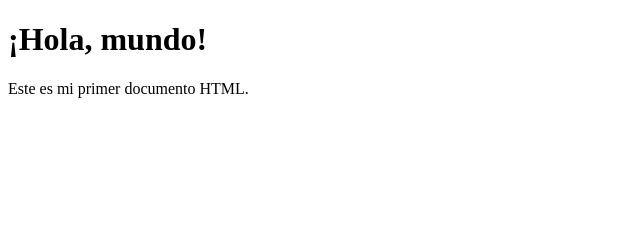
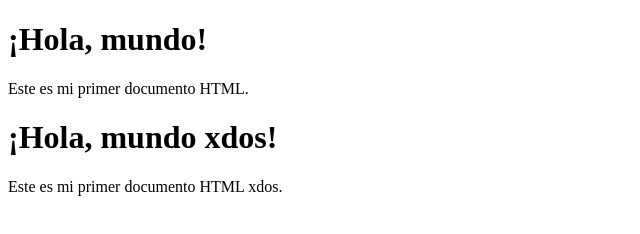
Before and after one commit to Ligthss/PInternetEADL, a plain HTML site: page index.html in a window 1280 px wide. Shown: the whole page, without its empty margins (0-640 px from the left). Drawn offline with Linux system fonts and the light colour scheme.

Commit message:
Añadir index html

```diff
--- a/index.html
+++ b/index.html
@@ -8,5 +8,8 @@
     <h1>¡Hola, mundo!</h1>
     <p>Este es mi primer documento HTML.</p>
 
+    <h1>¡Hola, mundo xdos!</h1>
+    <p>Este es mi primer documento HTML xdos.</p>
+
 </body>
 </html>
```
